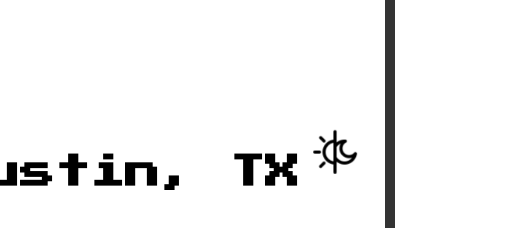
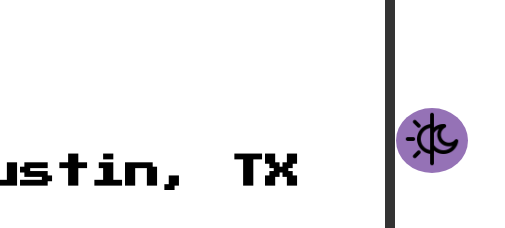
Before and after one commit to dvlprwchoi/portfolio, a plain HTML site: page index.html in a window 1280 px wide. Shown: the part 572-800 px from the top of the page, 775-1280 px from the left. Drawn offline with Linux system fonts and the light colour scheme.

Commit message:
Add dark mode button cursor, fixed, two colors

```diff
--- a/index.html
+++ b/index.html
@@ -180,7 +180,7 @@
     </footer>
     <div class="navBarDarkModeIcon">
         <button id="switch">
-            <img src="img/darkmode-icon-128.png" alt="Dark and light mode icon" width="20px" height="auto">
+            <img src="img/darkmode-icon-128.png" alt="Dark and light mode icon" width="30px" height="auto">
         </button>
     </div>
     <script src="app.js"></script>
--- a/style.css
+++ b/style.css
@@ -6,6 +6,7 @@
   --navBar-background-color: #333;
   --navBarA-color: #f2f2f2;
   --grayscale: grayscale(0%);
+  --dark-mode-button-background-color: rgba(67, 4, 126, 0.562);
 }
 /* DARK MODE */
 [theme="dark"] {
@@ -15,6 +16,7 @@
   --navBar-background-color: black;
   --navBarA-color: white;
   --grayscale: grayscale(30%);
+  --dark-mode-button-background-color: rgba(230, 205, 174, 0.5);
 }
 .aboutText img,
 .screenshot {
@@ -237,22 +239,24 @@ h3 {
   padding: 5px;
 }
 .navBarDarkModeIcon {
-  position: -webkit-sticky;
+  /* position: -webkit-sticky;
   position: sticky;
-  bottom: 0;
+  bottom: 25px;
   display: flex;
   justify-content: flex-end;
-  z-index: 99;
-  /* position: fixed;
-  bottom: 0px;
-  right: 0px; */
+  z-index: 99; */
+  position: fixed;
+  bottom: 30px;
+  right: 10px;
+  /* background-color: rgb(230, 205, 174, 0.5); */
+  background-color: var(--dark-mode-button-background-color);
+  border-radius: 50%;
 }
 #switch {
   background-color: transparent;
   /* background-color: rgb(51,51,51,0.3); */
   border: none;
-  width: 100px;
-  height: 150px;
+  cursor: pointer;
 }
 
 @media (max-width: 414px) {
@@ -331,10 +335,6 @@ h3 {
     padding-left: 27px;
     padding-right: 27px;
   }
-  .navBarDarkModeIcon img {
-    width: 50px;
-    height: auto;
-  }
   h3 {
     text-align: left;
     font-size: 45px;
@@ -407,4 +407,13 @@ h3 {
   p {
     font-size: 30px;
   }
+  .navBarDarkModeIcon img {
+    width: 60px;
+    height: auto;
+  }
+  .navBarDarkModeIcon {
+    position: fixed;
+    bottom: 55px;
+    right: 37px;
+  }
 }
```
